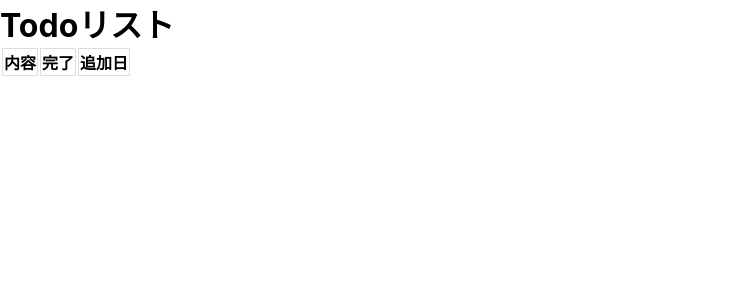
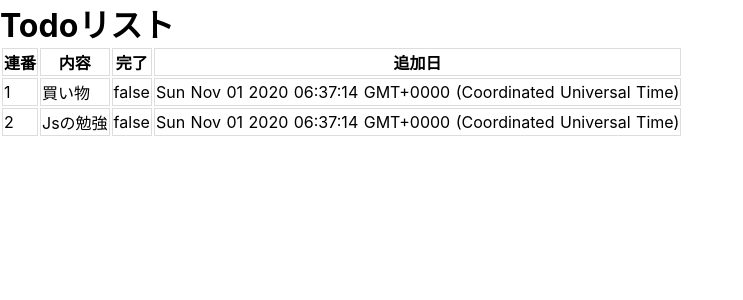
Before and after one commit to skfm/nuxt-handson, a Nuxt app: page / in a window 1280 px wide. Shown: the top 300 px of the page, without its empty margins (0-743 px from the left). Built offline with nearby package versions, Linux system fonts and the light colour scheme.

Commit message:
add rows

```diff
--- a/pages/index.vue
+++ b/pages/index.vue
@@ -3,9 +3,24 @@
     <h1>Todoリスト</h1>
     <table>
       <tr>
+        <th>連番</th>
         <th>内容</th>
         <th>完了</th>
         <th>追加日</th>
+      </tr>
+      <tr v-for="(todo, i) in todos" :key="i">
+        <td>
+          {{ i + 1 }}
+        </td>
+        <td>
+          {{ todo.title }}
+        </td>
+        <td>
+          {{ todo.done }}
+        </td>
+        <td>
+          {{ todo.created_at }}
+        </td>
       </tr>
 
     </table>
```
